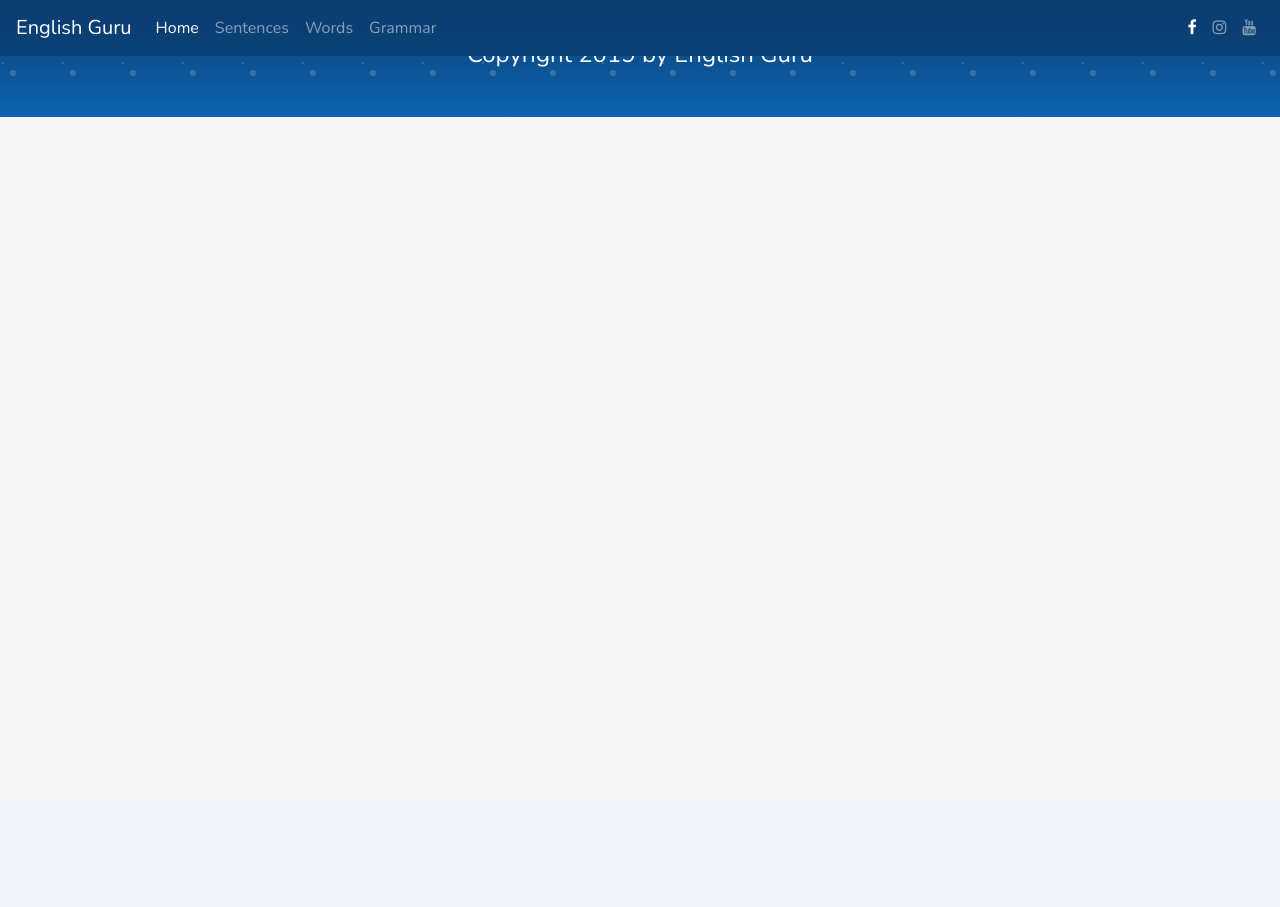
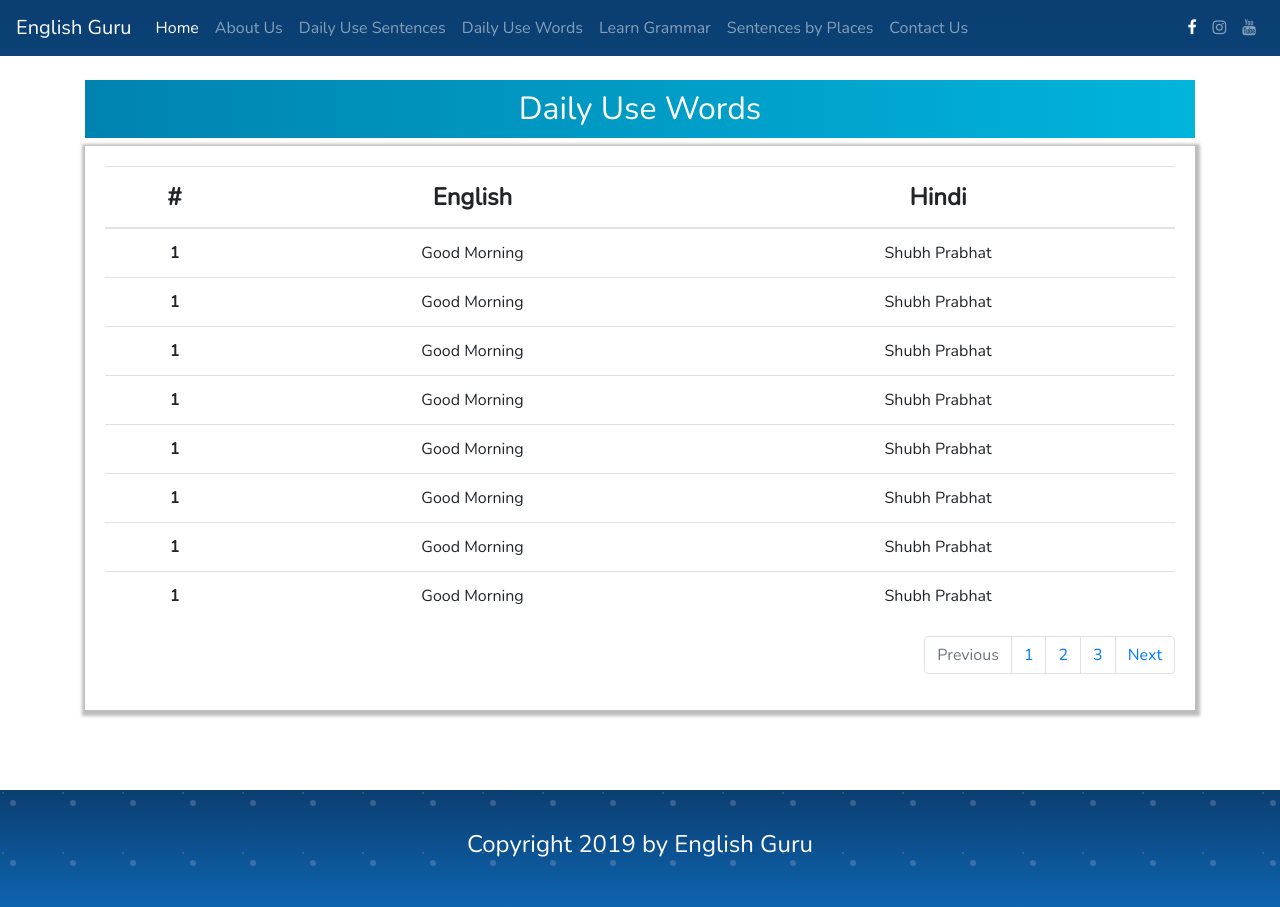
Before and after one commit to omkar98/English_Website, a CodeIgniter app: page /English_Website/index.php/home/dailyUseWords in a window 1280 px wide. Before the commit the page ends 117 px from the top, so only its background shows below. Run offline with CodeIgniter, Linux system fonts and the light colour scheme; some libraries are stand-ins or nearby versions.

Commit message:
Daily Use words design done.

```diff
--- a/application/views/frontend/dailyUseWords.php
+++ b/application/views/frontend/dailyUseWords.php
@@ -0,0 +1,72 @@
+<section class="page-content">
+  <div class="container">
+    <h2 class="table-heading">Daily Use Words</h2>
+    <div class="main-content">
+
+        <div class="table-responsive">
+          <table class="table" style="text-align: center">
+            <thead style="font-size: 24px">
+              <tr>
+                <th scope="col">#</th>
+                <th scope="col">English</th>
+                <th scope="col">Hindi</th>
+              </tr>
+            </thead>
+            <tbody>
+              <tr>
+                <th scope="row">1</th>
+                <td>Good Morning</td>
+                <td>Shubh Prabhat</td>
+              </tr>
+              <tr>
+                <th scope="row">1</th>
+                <td>Good Morning</td>
+                <td>Shubh Prabhat</td>
+              </tr>
+              <tr>
+                <th scope="row">1</th>
+                <td>Good Morning</td>
+                <td>Shubh Prabhat</td>
+              </tr>
+              <tr>
+                <th scope="row">1</th>
+                <td>Good Morning</td>
+                <td>Shubh Prabhat</td>
+              </tr><tr>
+                <th scope="row">1</th>
+                <td>Good Morning</td>
+                <td>Shubh Prabhat</td>
+              </tr>
+              <tr>
+                <th scope="row">1</th>
+                <td>Good Morning</td>
+                <td>Shubh Prabhat</td>
+              </tr><tr>
+                <th scope="row">1</th>
+                <td>Good Morning</td>
+                <td>Shubh Prabhat</td>
+              </tr>
+              <tr>
+                <th scope="row">1</th>
+                <td>Good Morning</td>
+                <td>Shubh Prabhat</td>
+              </tr>
+            </tbody>
+          </table>
+        </div>
+        <nav aria-label="Page navigation example">
+          <ul class="pagination justify-content-end">
+            <li class="page-item disabled">
+              <a class="page-link" href="#" tabindex="-1">Previous</a>
+            </li>
+            <li class="page-item"><a class="page-link" href="#">1</a></li>
+            <li class="page-item"><a class="page-link" href="#">2</a></li>
+            <li class="page-item"><a class="page-link" href="#">3</a></li>
+            <li class="page-item">
+              <a class="page-link" href="#">Next</a>
+            </li>
+          </ul>
+        </nav>
+    </div>
+  </div>
+</section><!--End Banner-->
--- a/application/views/frontend/templates/header.php
+++ b/application/views/frontend/templates/header.php
@@ -14,9 +14,6 @@
 
 	</head>
 	<style>
-		body{
-			background: whitesmoke;
-		}
 
 	</style>
 	<body>
@@ -33,13 +30,22 @@
 						<a class="nav-link" href="#">Home <span class="sr-only">(current)</span></a>
 					</li>
 					<li class="nav-item">
-						<a class="nav-link" href="#">Sentences</a>
+						<a class="nav-link" href="#">About Us</a>
 					</li>
 					<li class="nav-item">
-						<a class="nav-link" href="#">Words</a>
+						<a class="nav-link" href="#">Daily Use Sentences</a>
 					</li>
 					<li class="nav-item">
-						<a class="nav-link" href="#">Grammar</a>
+						<a class="nav-link" href="#">Daily Use Words</a>
+					</li>
+					<li class="nav-item">
+						<a class="nav-link" href="#">Learn Grammar</a>
+					</li>
+					<li class="nav-item">
+						<a class="nav-link" href="#">Sentences by Places</a>
+					</li>
+					<li class="nav-item">
+						<a class="nav-link" href="#">Contact Us</a>
 					</li>
 				</ul>
 				<ul class="navbar-nav flex-row my-2 my-lg-0">
--- a/css/main.css
+++ b/css/main.css
@@ -112,3 +112,22 @@ body{
 	padding:10px 0px 10px 0px;
 	border-bottom:1px solid lavender;
 }
+
+.page-content{
+	padding-top: 80px;
+	padding-bottom: 80px;
+}
+.main-content{
+	box-shadow: 1px 2px 3px 4px #BDBDBD;
+	padding: 20px
+}
+.table-heading{
+	background-color: blue;
+	padding: 10px 10px 10px 10px;
+	color: white;
+	text-align: center;
+	background: #00B4DB;  /* fallback for old browsers */
+	background: -webkit-linear-gradient(to right, #0083B0, #00B4DB);  /* Chrome 10-25, Safari 5.1-6 */
+	background: linear-gradient(to right, #0083B0, #00B4DB); /* W3C, IE 10+/ Edge, Firefox 16+, Chrome 26+, Opera 12+, Safari 7+ */
+
+}
```
Also changed, not shown: application/controllers/Welcome.php (deleted, +0 -25 lines), application/views/frontend/home.php (+97 -0 lines), application/views/welcome_message.php (deleted, +0 -89 lines), index.html (+0 -96 lines).
